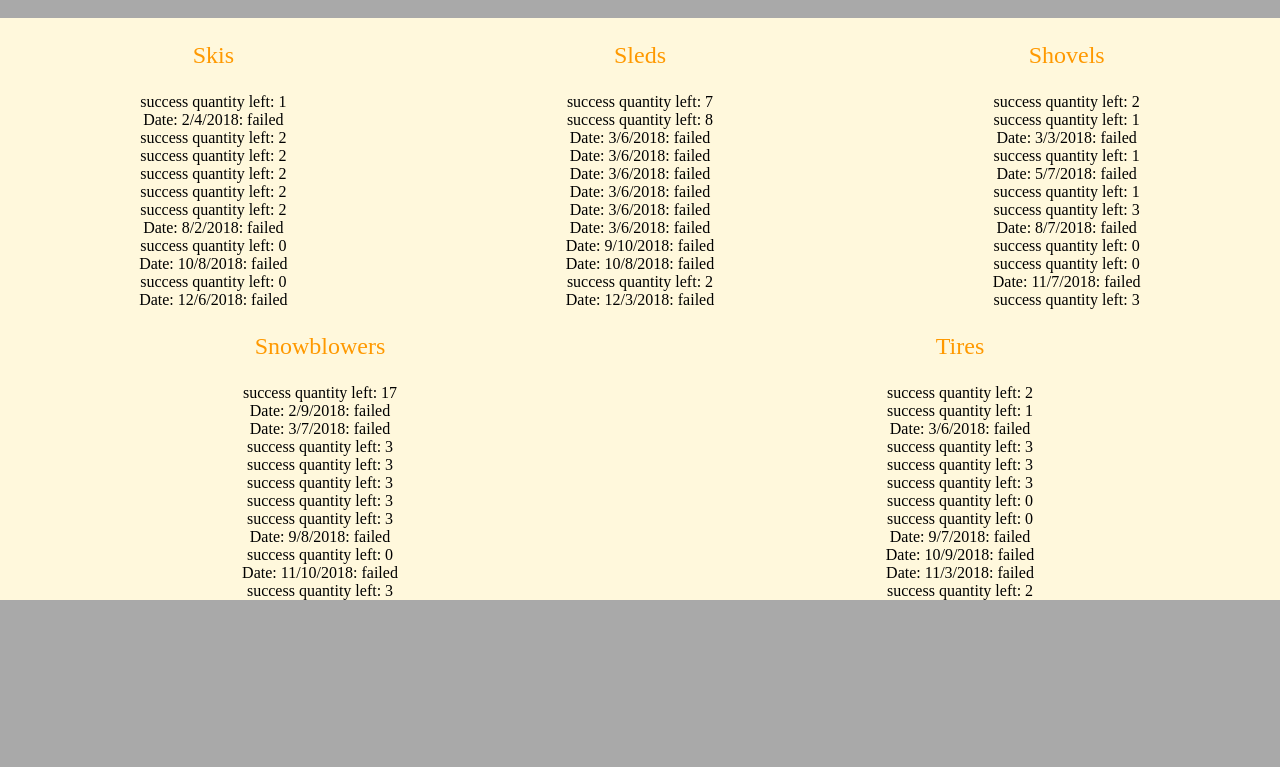
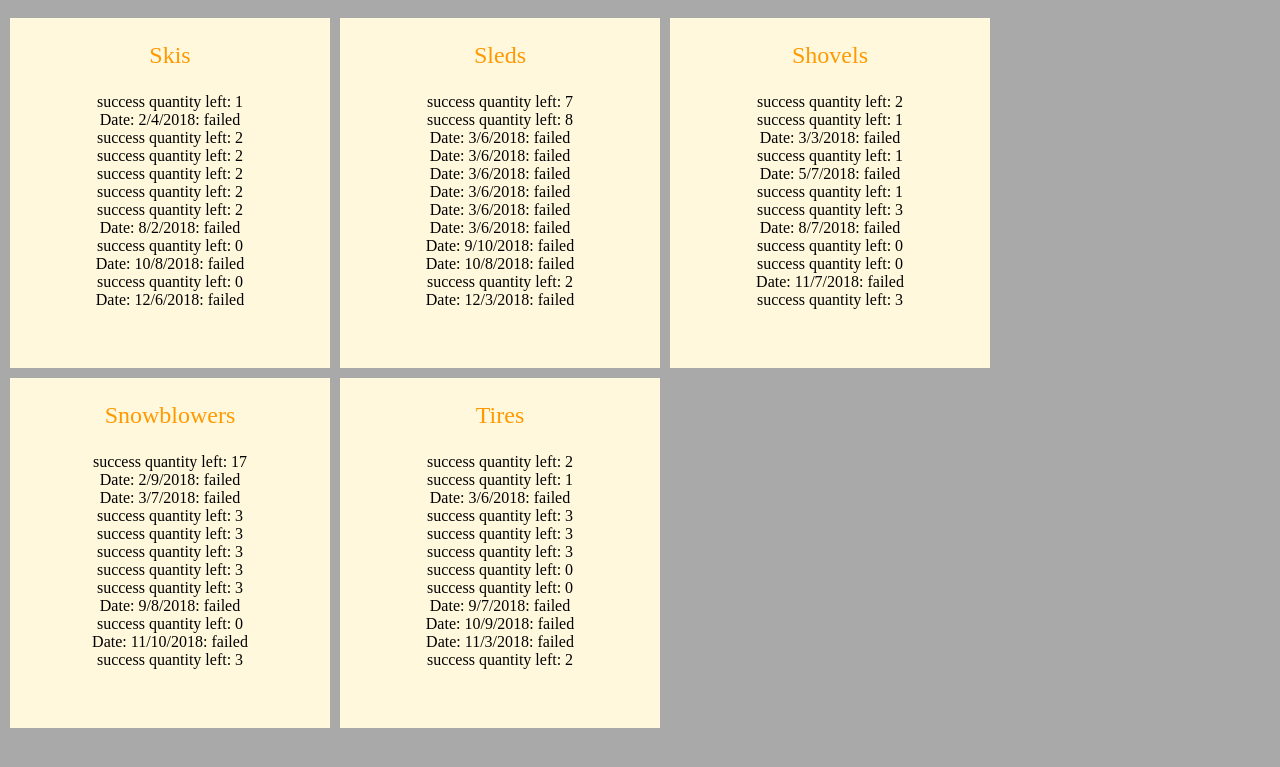
Before and after one commit to thepinkturtle/FightingFowl, a Django app: page /parse_json in a window 1280 px wide. Shown: the top 767 px of the page. Run offline with Django 3.2, Linux system fonts and the light colour scheme.

Commit message:
Update results.html

```diff
--- a/StockerChecker/templates/results.html
+++ b/StockerChecker/templates/results.html
@@ -2,34 +2,34 @@
 
 {% block content %}
 <div style="height:100%; width:100%;">
-    <div style="float:left; width:33.3333%; background-color:cornsilk;">
+    <div style="float:left; height:350px;width:25%; background-color:cornsilk;margin:0px 5px 10px 10px">
         <p style="font-size: x-large; color:#ff9900; text-align:center;">Skis</p>
         <div style="text-align:center">
             {{skis_results|join:"<br/>"}}
         </div>
     </div>
-    <div style="float:left; width:33.33333%; background-color:cornsilk;">
+    <div style="float:left; height:350px;width:25%; background-color:cornsilk;margin:0px 5px 10px 5px">
         <p style="font-size: x-large; color:#ff9900; text-align:center;">Sleds</p>
         <div style="text-align:center">
             {{sleds_results|join:"<br/>"}}
         </div>
     </div>
 
-    <div style="float:left; width:33.33333%; background-color:cornsilk;">
+    <div style="float:left; height:350px;width:25%; background-color:cornsilk;margin:0px 5px 10px 5px"">
         <p style="font-size: x-large; color:#ff9900; text-align:center;">Shovels</p>
         <div style="text-align:center">
             {{shovels_results|join:"<br/>"}}
         </div>
     </div>
 
-    <div style="float:left; width:50%; background-color:cornsilk;">
+    <div style="float:left; height:350px;width:25%; background-color:cornsilk;margin:0px 5px 10px 10px">
         <p style="font-size: x-large; color:#ff9900; text-align:center;">Snowblowers</p>
         <div style="text-align:center">
             {{snowblowers_results|join:"<br/>"}}
         </div>
     </div>
 
-    <div style="float:left; width:50%; background-color:cornsilk;">
+    <div style="float:left; height:350px;width:25%; background-color:cornsilk;margin:0px 10px 10px 5px">
         <p style="font-size: x-large; color:#ff9900; text-align:center;">Tires</p>
         <div style="text-align:center">
             {{tires_results|join:"<br/>"}}
```
